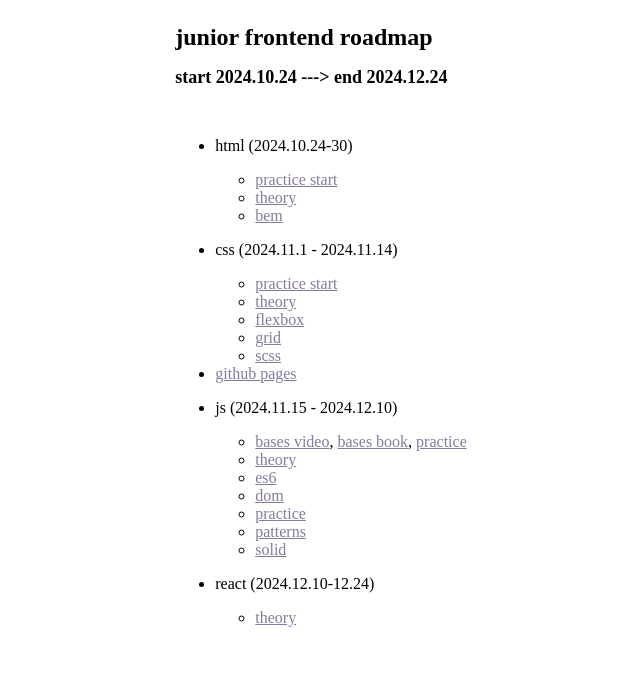
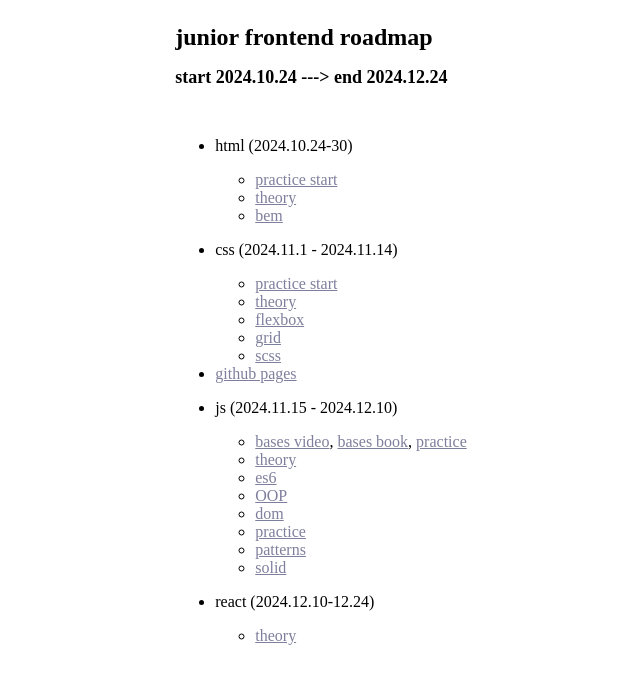
Before and after one commit to deonopinallae/roadmap.github.io, a plain HTML site: page index.html in a window 1280 px wide. Shown: the whole page, without its empty margins (319-959 px from the left). Drawn offline with Linux system fonts and the light colour scheme.

Commit message:
Update index.html

```diff
--- a/index.html
+++ b/index.html
@@ -57,6 +57,7 @@
                     <li><a target="_blank" href="https://youtube.com/playlist?list=PLVfMKQXDAhGUaEtJ_fOUz0F7TJtidE7Qw&feature=shared">bases video</a>, <a target="_blank" href="https://learn.javascript.ru/">bases book</a>, <a target="_blank" href="https://www.codewars.com/">practice</a></li>
                     <li><a target="_blank" href="https://youtube.com/playlist?list=PLNkWIWHIRwMHKLotIS_d-wyj00pg0AnUg&feature=shared">theory</a></li>
                     <li><a target="_blank" href="https://youtube.com/playlist?list=PLNkWIWHIRwMGLJXugVvdK7i8UagGQNaXD&feature=shared">es6</a></li>
+                    <li><a target="_blank" href="https://youtu.be/VjGdjqyXbhg?feature=shared">OOP</a></li>
                     <li><a target="_blank" href="https://youtube.com/playlist?list=PLA0M1Bcd0w8zri9wWiDFmOukXhguEYBBO&feature=shared">dom</a></li>
                     <li><a target="_blank" href="https://youtube.com/playlist?list=PLVfMKQXDAhGW0p_BEEe47UkCgNoS_dyki&feature=shared">practice</a></li>
                     <li><a target="_blank" href="https://youtube.com/playlist?list=PLNkWIWHIRwMGzgvuPRFkDrpAygvdKJIE4&feature=shared">patterns</a></li>
```
